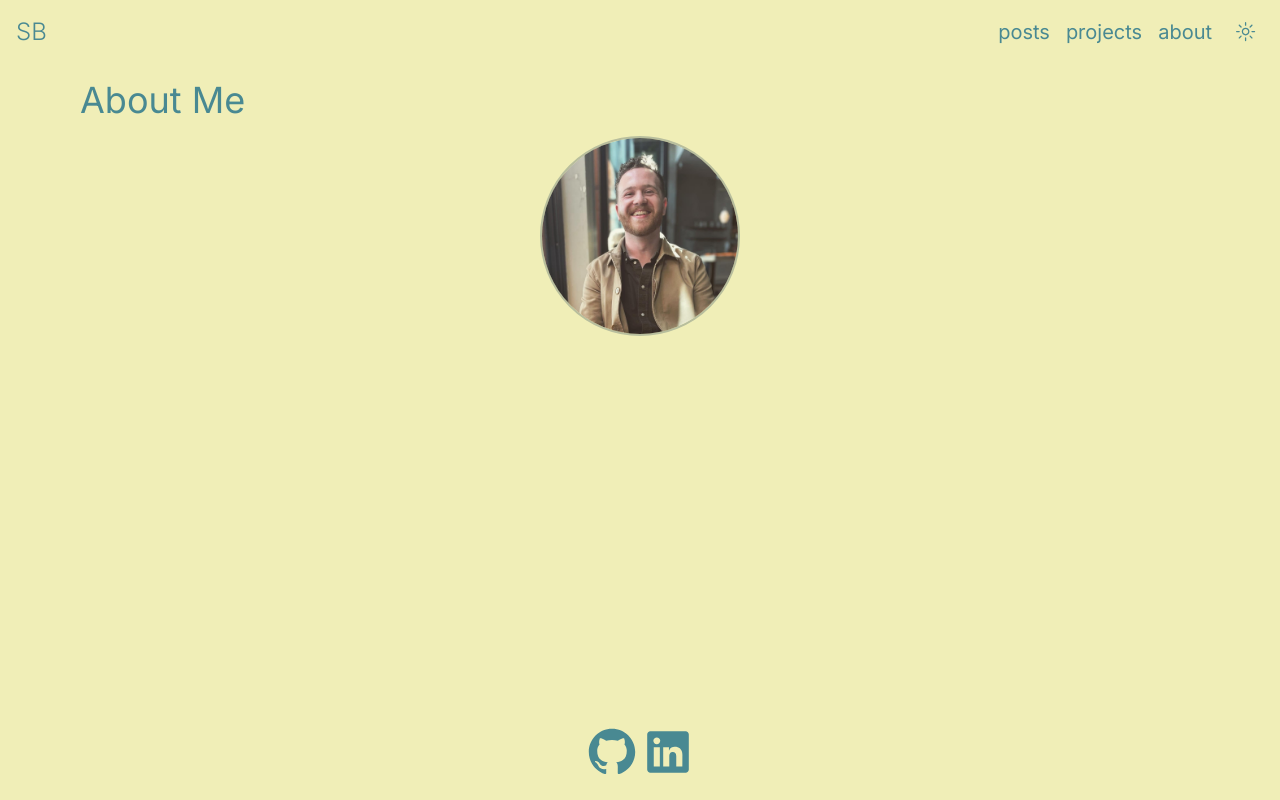
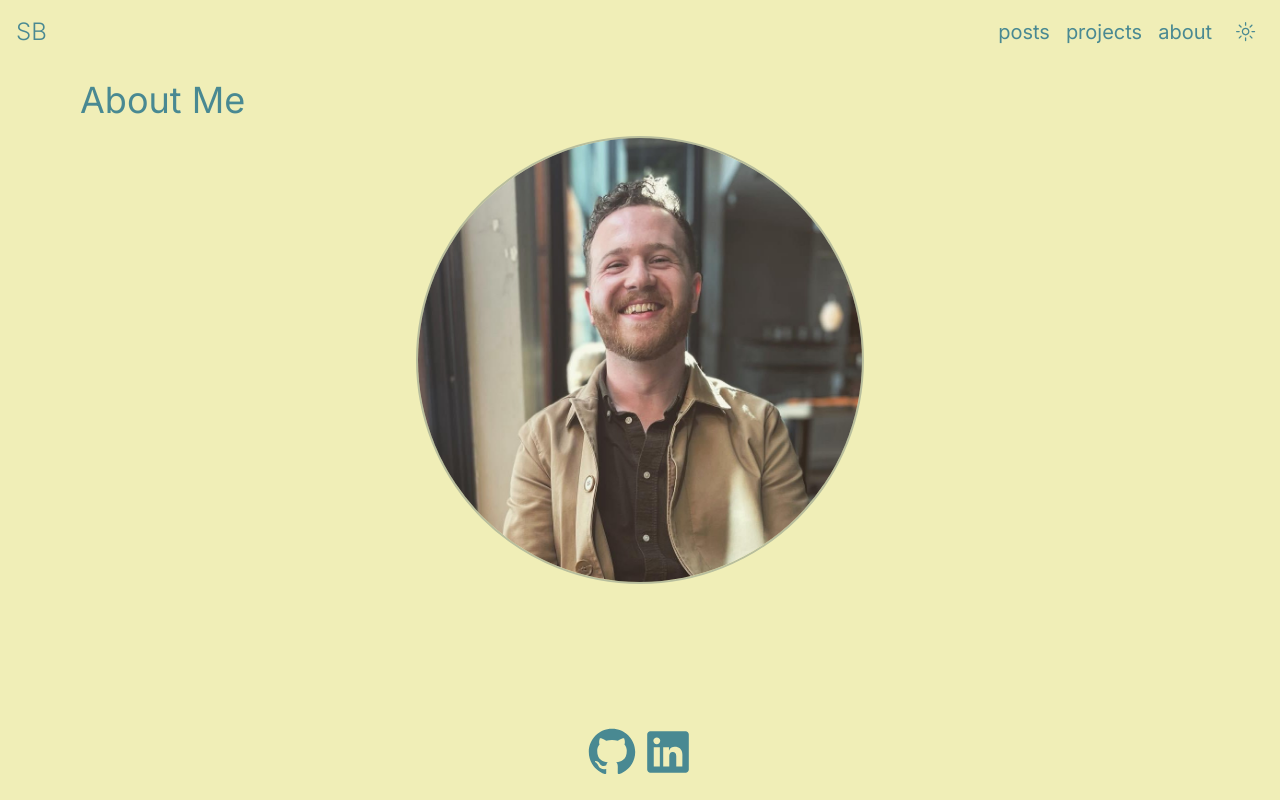
Before and after one commit to stevebutler11/stevebutler-info, a Next.js app: page /about in a window 1280 px wide. Built offline with nearby package versions, Linux system fonts and the light colour scheme.

Commit message:
about image moved to public and resized

```diff
--- a/app/about/page.tsx
+++ b/app/about/page.tsx
@@ -1,4 +1,4 @@
-import Me from "./me.jpg";
+import Me from "../../public/images/me.jpg";
 import Image from "next/image";
 
 export const runtime = "edge";
@@ -14,8 +14,10 @@ const Page = () => {
             src={Me}
             alt="A picture of the author"
             className="rounded-full border-secondary border-2"
-            width={200}
-            height={200}
+            style={{
+              width: '40%',
+              height: 'auto',
+            }}
           />
         </div>
       </section>
```
Also changed, not shown: public/images/me.jpg (renamed from app/about/me.jpg).
